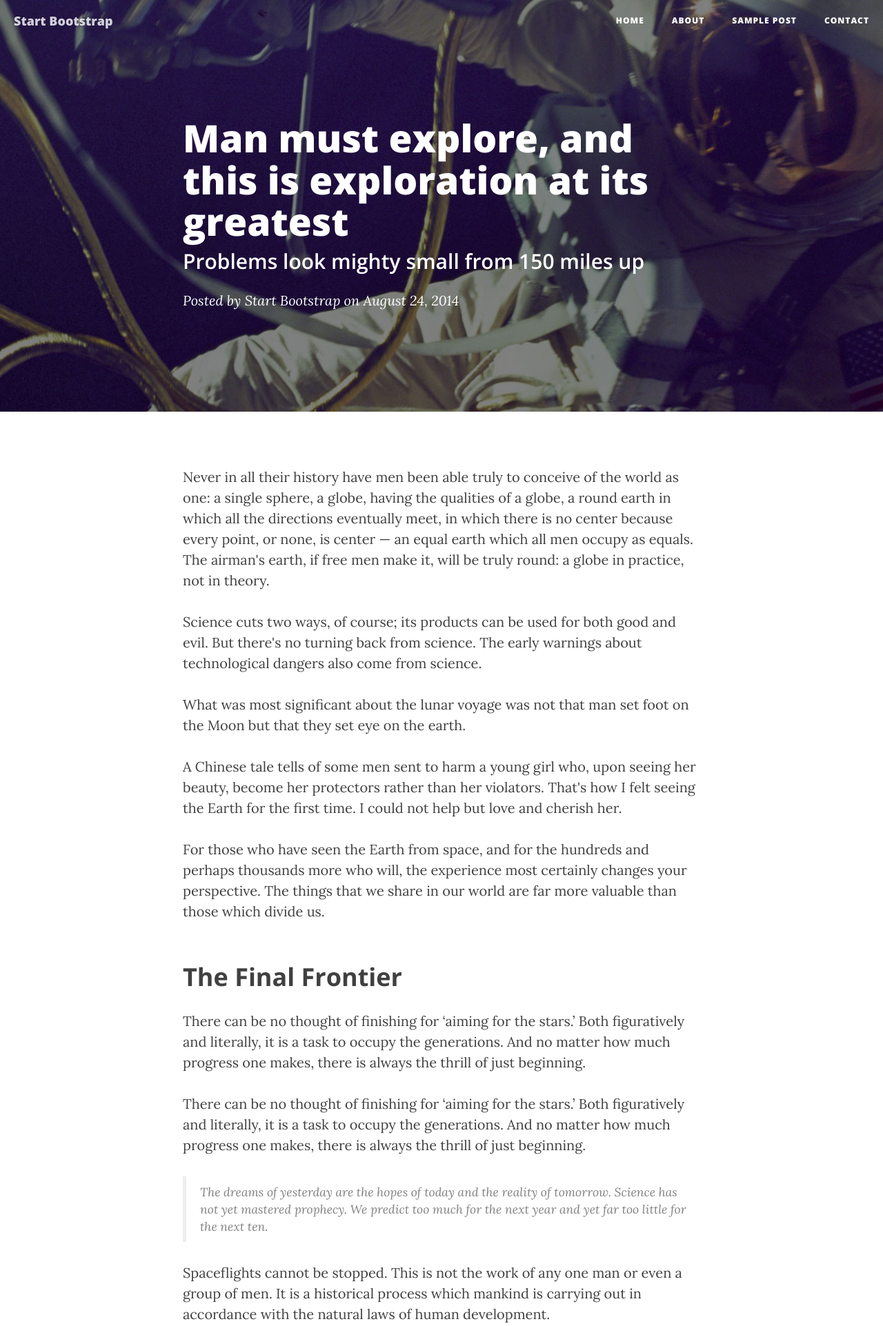
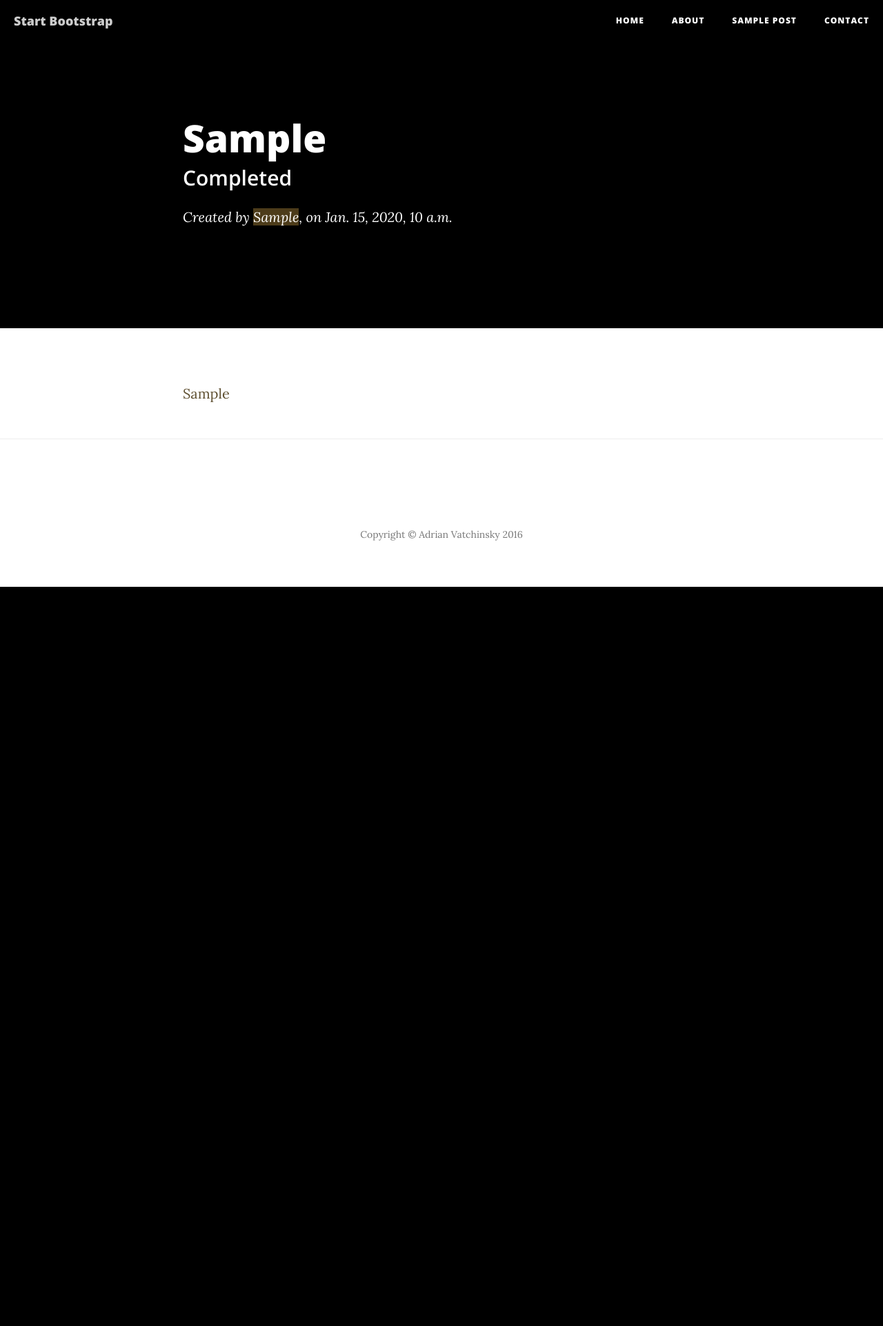
Before and after one commit to AVatch/StoryBot, a Django app: page / in a window 1280 px wide. Shown: the top 1923 px of the page at 69% size. After the commit the page ends 851 px from the top, so only its background shows below. Run offline with Django 3.2, Linux system fonts and the light colour scheme; tables that the repository leaves empty hold one stand-in row (values such as "Sample post"); some libraries are stand-ins or nearby versions.

Commit message:
updated the post page to use the data

```diff
--- a/storyBot/stories/templates/stories/stories.html
+++ b/storyBot/stories/templates/stories/stories.html
@@ -1,67 +1,40 @@
 {% extends 'base.html' %}
 
 {% block content %}
+    <!-- Page Header -->
+    <!-- Set your background image for this header on the line below. -->
+    <header class="intro-header" style="background-color:black;">
+        <div class="container">
+            <div class="row">
+                <div class="col-lg-8 col-lg-offset-2 col-md-10 col-md-offset-1">
+                    <div class="post-heading">
+                        <h1>{{ story.prompt }}</h1>
+                        <h2 class="subheading">{% if story.complete %} Completed {% else %} Incomplete {% endif %}</h2>
+                        <span class="meta">Created by
+                            {% for contributor_id, contributor in contributors.items %}
+                                <span style="background-color:{{ contributor.color }};" >{{ contributor.alias }}</span>,
+                            {% endfor %}
+                         on {{ story.time_modified }}</span>
 
+                    </div>
+                </div>
+            </div>
+        </div>
+    </header>
 
+    <!-- Post Content -->
+    <article>
+        <div class="container">
+            <div class="row">
+                <div class="col-lg-8 col-lg-offset-2 col-md-10 col-md-offset-1">
 
-<div class="vertical-center">
+                    {% for fragment in fragments %}
+                        <p style="opacity: 0.9; color: {{ contributors|get_item:fragment.contributor.id|get_item:'color' }};" > {{ fragment.fragment }} </p>
+                    {% endfor %}
 
-
-    <div class="about">
-
-        <p>This is an experiment in crowd sourced story telling</p>
-        <!--<p>
-            <a href="https://twitter.com/AVatchinsky" target="_blank">@AVatchinsky</a>
-        </p>-->
-
-        <div class="messege-us-btn-container animated rubberBand">
-        <div class="horizontal-center">
-            <div class="fb-messengermessageus"
-                messenger_app_id="{{ FB_APP_ID }}"
-                page_id="{{ FB_PAGE_ID }}"
-                color="blue"
-                size="xlarge" ></div>
+                </div>
+            </div>
         </div>
-        </div>
-
-    </div>
-
-    <div class="story">
-        <h2>{{ story.title }}</h2>
-
-        <div class="horizontal-center">
-        <div class="legend">
-            {% for contributor_id, contributor in contributors.items %}
-                <div class="row">
-
-                    <div>
-                        <span class="legend-color" style="background-color:{{ contributor.color }};"></span>
-                    </div>
-                    <div>
-                        <span class="legend-text">{{ contributor.alias }}</span>
-                    </div>
-
-               </div>
-
-            {% endfor %}
-        </div>
-        </div>
-
-        {% for fragment in fragments %}
-            <div class="fragment">
-                <p style="opacity: 0.9; color: {{ contributors|get_item:fragment.contributor.id|get_item:'color' }};">{{ fragment.fragment }}</p>
-            </div>
-
-        {% endfor %}
-    </div>
-
-
-
-</div>
-
-
-
-
-
+    </article>
 
 {% endblock %}
--- a/storyBot/templates/base.html
+++ b/storyBot/templates/base.html
@@ -70,66 +70,7 @@
         <!-- /.container -->
     </nav>
 
-    <!-- Page Header -->
-    <!-- Set your background image for this header on the line below. -->
-    <header class="intro-header" style="background-image: url('{% static "img/post-bg.jpg" %}')">
-        <div class="container">
-            <div class="row">
-                <div class="col-lg-8 col-lg-offset-2 col-md-10 col-md-offset-1">
-                    <div class="post-heading">
-                        <h1>Man must explore, and this is exploration at its greatest</h1>
-                        <h2 class="subheading">Problems look mighty small from 150 miles up</h2>
-                        <span class="meta">Posted by <a href="#">Start Bootstrap</a> on August 24, 2014</span>
-                    </div>
-                </div>
-            </div>
-        </div>
-    </header>
-
-    <!-- Post Content -->
-    <article>
-        <div class="container">
-            <div class="row">
-                <div class="col-lg-8 col-lg-offset-2 col-md-10 col-md-offset-1">
-                    <p>Never in all their history have men been able truly to conceive of the world as one: a single sphere, a globe, having the qualities of a globe, a round earth in which all the directions eventually meet, in which there is no center because every point, or none, is center — an equal earth which all men occupy as equals. The airman's earth, if free men make it, will be truly round: a globe in practice, not in theory.</p>
-
-                    <p>Science cuts two ways, of course; its products can be used for both good and evil. But there's no turning back from science. The early warnings about technological dangers also come from science.</p>
-
-                    <p>What was most significant about the lunar voyage was not that man set foot on the Moon but that they set eye on the earth.</p>
-
-                    <p>A Chinese tale tells of some men sent to harm a young girl who, upon seeing her beauty, become her protectors rather than her violators. That's how I felt seeing the Earth for the first time. I could not help but love and cherish her.</p>
-
-                    <p>For those who have seen the Earth from space, and for the hundreds and perhaps thousands more who will, the experience most certainly changes your perspective. The things that we share in our world are far more valuable than those which divide us.</p>
-
-                    <h2 class="section-heading">The Final Frontier</h2>
-
-                    <p>There can be no thought of finishing for ‘aiming for the stars.’ Both figuratively and literally, it is a task to occupy the generations. And no matter how much progress one makes, there is always the thrill of just beginning.</p>
-
-                    <p>There can be no thought of finishing for ‘aiming for the stars.’ Both figuratively and literally, it is a task to occupy the generations. And no matter how much progress one makes, there is always the thrill of just beginning.</p>
-
-                    <blockquote>The dreams of yesterday are the hopes of today and the reality of tomorrow. Science has not yet mastered prophecy. We predict too much for the next year and yet far too little for the next ten.</blockquote>
-
-                    <p>Spaceflights cannot be stopped. This is not the work of any one man or even a group of men. It is a historical process which mankind is carrying out in accordance with the natural laws of human development.</p>
-
-                    <h2 class="section-heading">Reaching for the Stars</h2>
-
-                    <p>As we got further and further away, it [the Earth] diminished in size. Finally it shrank to the size of a marble, the most beautiful you can imagine. That beautiful, warm, living object looked so fragile, so delicate, that if you touched it with a finger it would crumble and fall apart. Seeing this has to change a man.</p>
-
-                    <a href="#">
-                        <img class="img-responsive" src="{% static "img/post-sample-image.jpg" %}" alt="">
-                    </a>
-                    <span class="caption text-muted">To go places and do things that have never been done before – that’s what living is all about.</span>
-
-                    <p>Space, the final frontier. These are the voyages of the Starship Enterprise. Its five-year mission: to explore strange new worlds, to seek out new life and new civilizations, to boldly go where no man has gone before.</p>
-
-                    <p>As I stand out here in the wonders of the unknown at Hadley, I sort of realize there’s a fundamental truth to our nature, Man must explore, and this is exploration at its greatest.</p>
-
-                    <p>Placeholder text by <a href="http://spaceipsum.com/">Space Ipsum</a>. Photographs by <a href="https://www.flickr.com/photos/nasacommons/">NASA on The Commons</a>.</p>
-                </div>
-            </div>
-        </div>
-    </article>
-
+    {% block content %}{% endblock %}
     <hr>
 
     <!-- Footer -->
```
